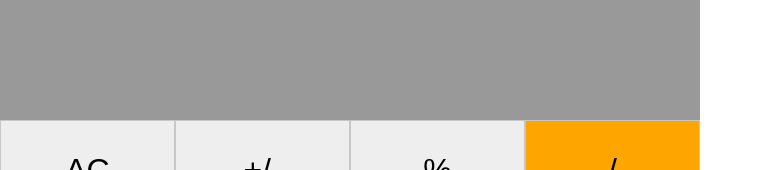
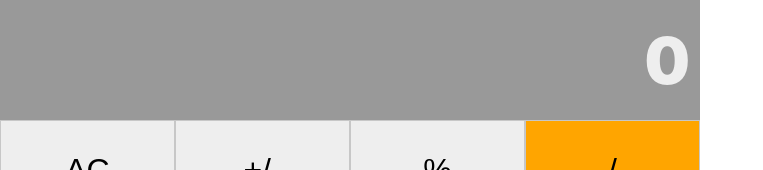
Before and after one commit to HADDADSOHAIB/math-magiciens, a React (Create React App) app: page / in a window 1280 px wide. Shown: the top 170 px of the page, without its empty margins (0-763 px from the left). Built offline with nearby package versions, Linux system fonts and the light colour scheme.

Commit message:
fix the dispaly

```diff
--- a/src/components/App.js
+++ b/src/components/App.js
@@ -22,9 +22,11 @@ class App extends React.Component {
 
   render() {
     const { next, total } = this.state;
+    const result = next || total;
+
     return (
       <div id="app">
-        <Display result={next || total} />
+        <Display result={result || undefined} />
         <ButtonPanel clickHandler={this.handleClick} />
       </div>
     );
--- a/src/logic/calculate.js
+++ b/src/logic/calculate.js
@@ -4,7 +4,7 @@ const calculate = ({ total, next, operation }, buttonName) => {
   if (buttonName.match(/[0-9]/)) {
     return {
       total,
-      next: `${next}${buttonName}`,
+      next: next ? `${next}${buttonName}` : `${buttonName}`,
       operation,
     };
   }
```
